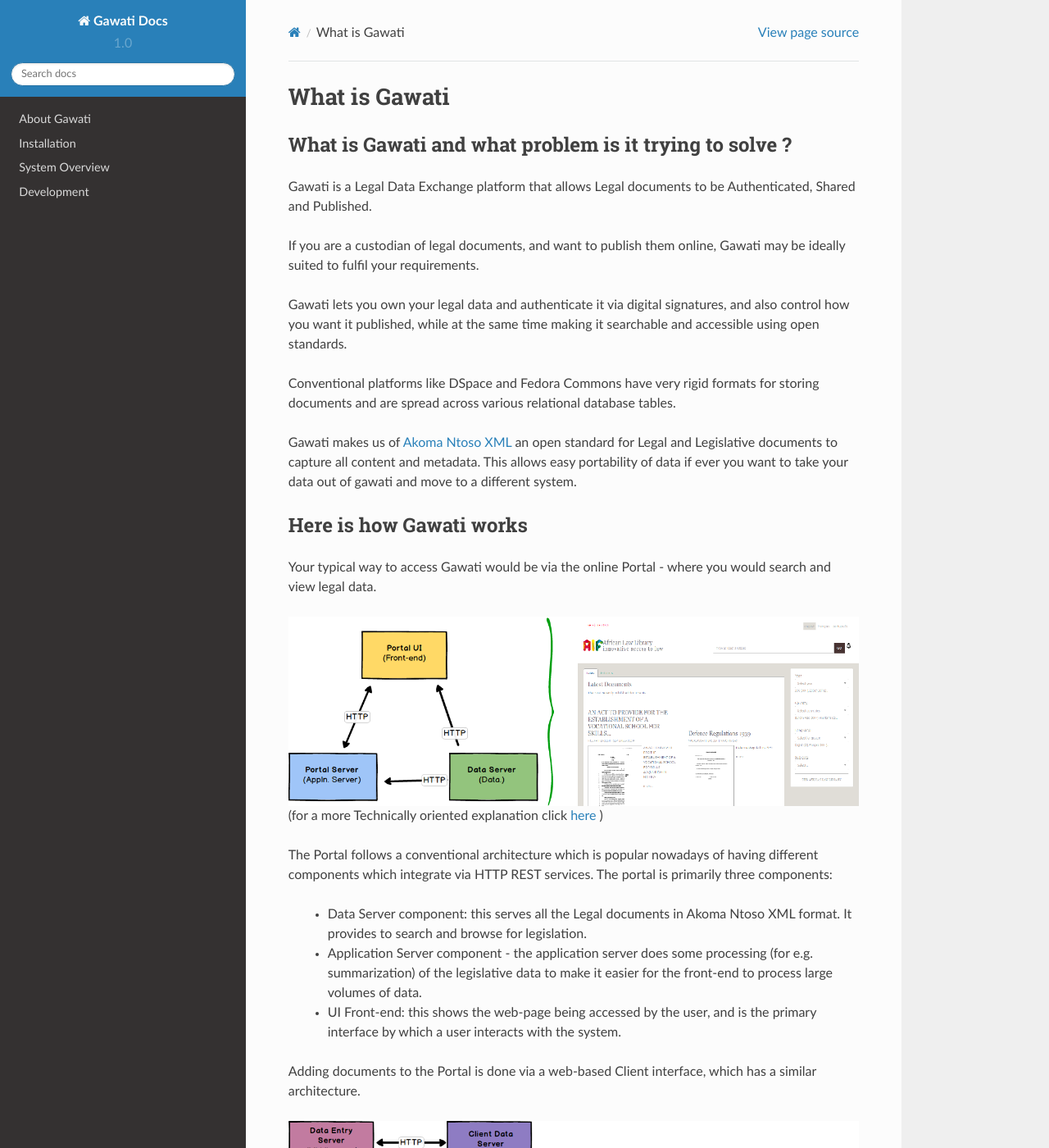
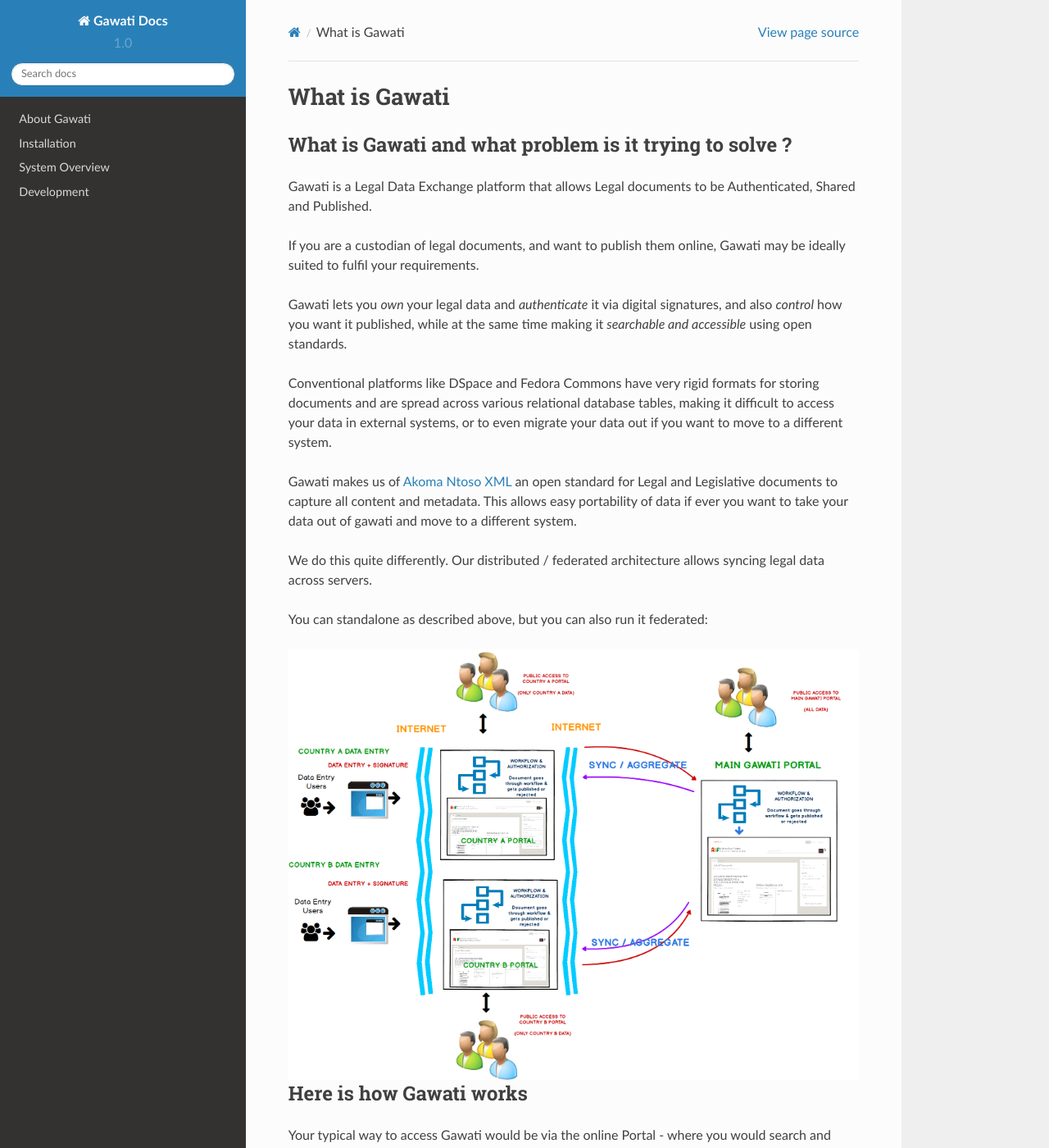
Before and after one commit to gawati/gawati-docs, a Sphinx documentation site: the page built from docs/source/what-is-gawati.rst, in a window 1280 px wide and 1400 px high. Shown: the whole window at 82% size. Built offline with Sphinx 7.4.7 and the Read the Docs theme 2.0.0, drawn with Linux system fonts in a browser that asks for light colours; some of the changed text lies outside the part shown.

Commit message:
updating documentation page

```diff
--- a/docs/source/what-is-gawati.rst
+++ b/docs/source/what-is-gawati.rst
@@ -8,11 +8,22 @@ Gawati is a Legal Data Exchange platform that allows Legal documents to be Authe
 
 If you are a custodian of legal documents, and want to publish them online, Gawati may be ideally suited to fulfil your requirements.
 
-Gawati lets you own your legal data and authenticate it via digital signatures, and also control how you want it published, while at the same time making it searchable and accessible using open standards.
+Gawati lets you *own* your legal data and *authenticate* it via digital signatures, and also *control* how you want it published, while at the same time making it *searchable and accessible* using open standards.
 
-Conventional platforms like DSpace and Fedora Commons have very rigid formats for storing documents and are spread across various relational database tables.
+Conventional platforms like DSpace and Fedora Commons have very rigid formats for storing documents and are spread across various relational database tables, making it difficult to access your data in external systems, or to even migrate your data out if you want to move to a different system.
 
 Gawati makes us of `Akoma Ntoso XML <http://www.akomantoso.org>`__ an open standard for Legal and Legislative documents to capture all content and metadata. This allows easy portability of data if ever you want to take your data out of gawati and move to a different system.
+
+We do this quite differently. Our distributed / federated architecture allows syncing legal data across servers.
+
+You can standalone as described above, but you can also run it federated:
+
+.. figure:: ./_images/federation.png
+  :target: ./_images/federation.png
+  :alt: Gawati Federated
+  :align: center
+  :figclass: align-center
+
 
 Here is how Gawati works
 ========================
@@ -20,6 +31,7 @@ Here is how Gawati works
 Your typical way to access Gawati would be via the online Portal - where you would search and view legal data.
 
 .. figure:: ./_images/arch_portal.png
+  :target: ./_images/arch_portal.png
   :alt: Portal Architecture
   :align: center
   :figclass: align-center
@@ -35,22 +47,24 @@ The portal is primarily three components:
 Adding documents to the Portal is done via a web-based Client interface, which has a similar architecture.
 
 .. figure:: ./_images/arch_data_entry.png
+  :target: ./_images/arch_data_entry.png
   :alt: Data Entry Architecture
   :align: center
   :figclass: align-center
 
 (for a more Technically oriented explanation click :doc:`here <./client>` )
 
-The data entry client is again composed of three components:
+The data entry client is composed of three components:
     * Client Data Server component:  this stores all the documents in AKoma Ntoso XML format.
     * Application Server component - this provides access to services like Workflow, Data conversion and other processing which needs to be done on the server.
     * UI Front-end: this provides the data entry forms and validates user input.
 
 So how does the Data entry client interface with Portal data ?
 
-Since it is only data that is interfaced between the data entry system and the portal, this interfacing is also done over HTTP:
+Since it is only data that is interfaced between the data entry system and the portal, this interfacing is also done over ... HTTP !
 
 .. figure:: ./_images/complete_system.png
+  :target: ./_images/complete_system.png
   :alt: Portal and Client
   :align: center
   :figclass: align-center
```
Also changed, not shown: docs/source/_images/federation.png (added).
